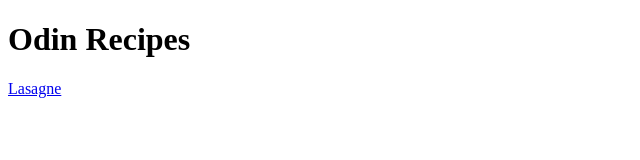
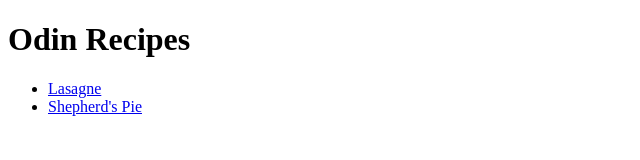
Before and after one commit to iota78/odin-recipes, a plain HTML site: page index.html in a window 1280 px wide. Shown: the whole page, without its empty margins (0-640 px from the left). Drawn offline with Linux system fonts and the light colour scheme.

Commit message:
Correct content and links
Add link to new Shepherd's Pie receipe page to index.html.

Correct content including text and image link on Shepherd's Pie page.

Changes to be committed:
	new file:   img/shepherds-pie.jpg
	modified:   index.html
	modified:   recipes/shepherds-pie.html

```diff
--- a/index.html
+++ b/index.html
@@ -9,7 +9,10 @@
 
 <body>
     <h1>Odin Recipes</h1>
-    <a href="recipes/lasagne.html">Lasagne</a>
+    <ul>
+        <li><a href="recipes/lasagne.html">Lasagne</a></li>
+        <li><a href="recipes/shepherds-pie.html">Shepherd's Pie</a></li>
+    </ul>
 </body>
 
 </html>
```
Also changed, not shown: recipes/shepherds-pie.html (+2 -2 lines), img/shepherds-pie.jpg (added).
